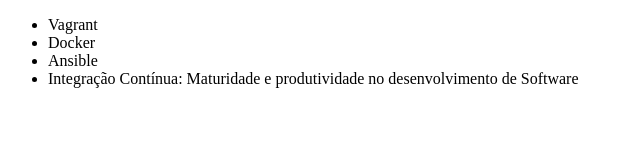
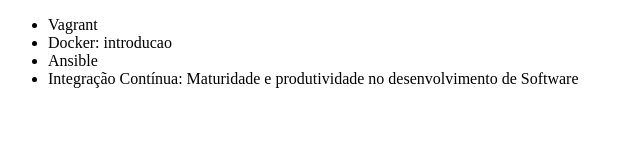
Before and after one commit to felipeolivieri/curso-git, a plain HTML site: page index.html in a window 1280 px wide. Shown: the full height of the page, 0-640 px from the left. Drawn offline with Linux system fonts and the light colour scheme.

Commit message:
alterando titulo do docker

```diff
--- a/index.html
+++ b/index.html
@@ -7,7 +7,7 @@
 <body>
     <ul>
         <li>Vagrant</li>
-        <li>Docker</li>
+        <li>Docker: introducao</li>
         <li>Ansible</li>
         <li>Integração Contínua: Maturidade e produtividade no desenvolvimento de Software</li>
     </ul>
```
